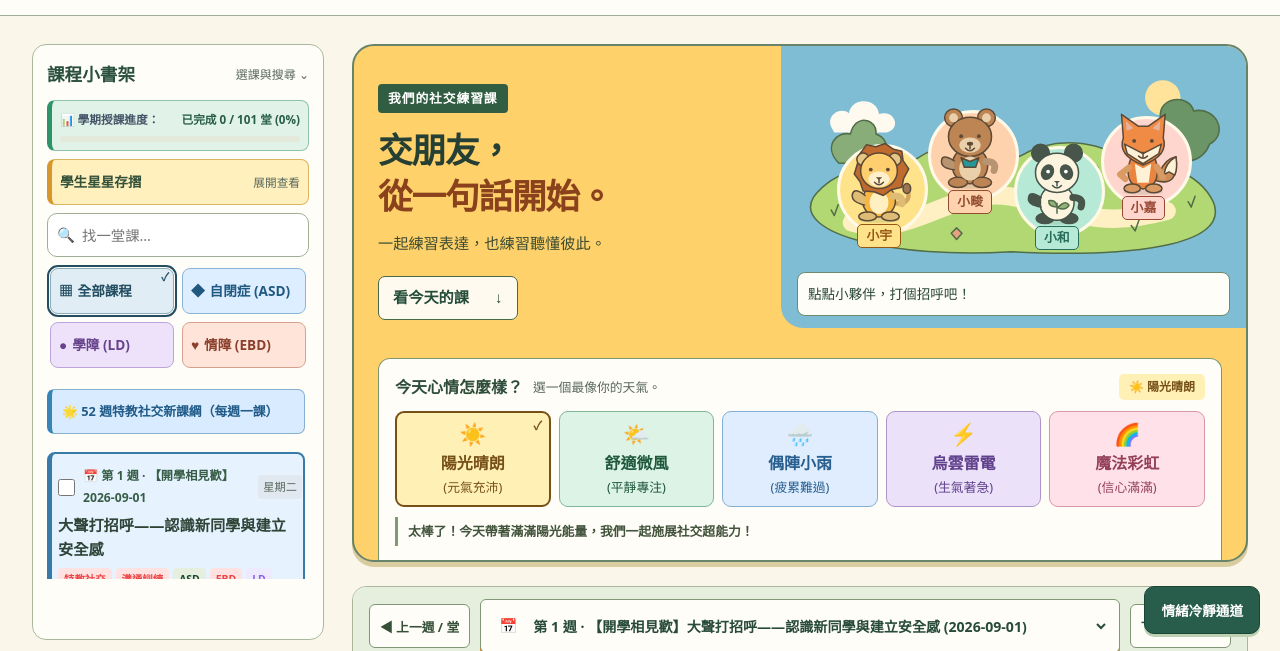
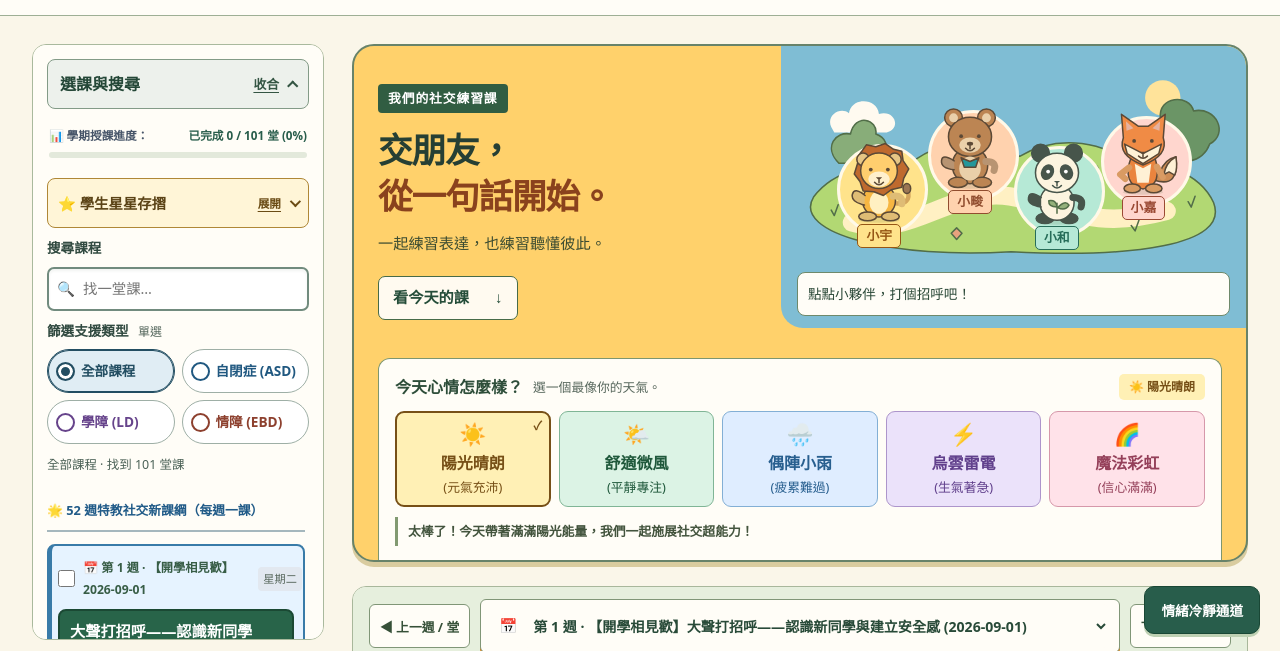
Before and after one commit to evatsai0108/my-101-social-skills, a website: page 備課平台/index.html in a window 1280 px wide. Shown: the part 148-799 px from the top of the page. Drawn offline with Linux system fonts and the light colour scheme; no server answers; a small style sheet from the web is missing.

Commit message:
style: 區分課程篩選收合與教案按鈕並移除小書架標題

```diff
--- /dev/null
+++ b/備課平台/course-picker.css
@@ -0,0 +1,50 @@
+/* 收合、搜尋、單選篩選及開啟教案，各有固定的形狀和操作提示。 */
+.social-garden .course-picker-toggle {
+  display: flex; align-items: center; justify-content: space-between; gap: 10px;
+  min-height: 48px; padding: 10px 12px; margin: 0 0 16px;
+  list-style: none; cursor: pointer; color: #244737; background: #edf1ec;
+  border: 1px solid #839b87; border-radius: 8px; font-size: 1rem; font-weight: 800;
+}
+.social-garden .course-picker-toggle::-webkit-details-marker,
+.social-garden .index-students-container > summary::-webkit-details-marker { display: none; }
+.social-garden .disclosure-action { display: inline-flex; align-items: center; gap: 9px; flex-shrink: 0; font-size: .8rem; font-weight: 700; color: #345543; }
+.social-garden .disclosure-action > :is(.when-open,.when-closed) { text-decoration: underline; text-underline-offset: 3px; }
+.social-garden .disclosure-chevron { width: 8px; height: 8px; border-right: 2px solid currentColor; border-bottom: 2px solid currentColor; transform: rotate(45deg) translateY(-2px); }
+.social-garden details > summary .when-open,
+.social-garden details[open] > summary .when-closed { display: none; }
+.social-garden details[open] > summary .when-open { display: inline; }
+.social-garden details[open] > summary .disclosure-chevron { transform: rotate(225deg) translate(-2px,-1px); }
+.social-garden .course-progress-panel { background: transparent; border: 0; border-radius: 0; padding: 0 2px 12px; margin-bottom: 8px; }
+.social-garden .index-students-container { border: 1px solid #af8736; border-radius: 8px; background: #fff5d7; padding: 0; overflow: hidden; }
+.social-garden .index-students-container > summary { min-height: 48px; padding: 8px 10px; gap: 8px; }
+.social-garden .index-students-container > summary > .student-bank-label { color: #5b4316; font-size: .9rem; font-weight: 800; }
+.social-garden .index-students-container > summary > .disclosure-action { color: #6a4b14; font-weight: 700; }
+.social-garden .index-students-container[open] > summary { border-bottom: 1px solid #d5bd87; }
+.social-garden .index-students-container > :not(summary) { margin-inline: 10px; }
+.social-garden .index-students-grid { padding-bottom: 10px; }
+.social-garden .sidebar-field-label, .social-garden .course-filter-set legend { display: block; color: #314a40; font-size: .85rem; font-weight: 800; margin-bottom: 6px; }
+.social-garden .search-box input { border: 2px solid #718b7e; border-radius: 7px; box-shadow: inset 0 2px 3px #193c2710; }
+.social-garden .course-filter-set { min-width: 0; padding: 0; margin: 0; border: 0; }
+.social-garden .course-filter-set legend > span { color: #53655b; font-size: .75rem; font-weight: 500; margin-left: 6px; }
+.social-garden .filter-pills { padding: 0; margin-bottom: 0; gap: 7px; }
+.social-garden .pill { min-height: 44px; padding: 7px 8px; border: 1px solid #9eafa6; border-radius: 999px; background: #fff; box-shadow: none; gap: 6px; }
+.social-garden .pill::before { content: ''; width: 15px; height: 15px; flex: 0 0 15px; border: 2px solid currentColor; border-radius: 50%; background: #fff; }
+.social-garden .pill.active, .social-garden .pill[aria-pressed='true'] { border-color: var(--filter-ink); outline: 0; background: var(--filter-tint); box-shadow: inset 0 0 0 1px var(--filter-ink); }
+.social-garden .pill[aria-pressed='true']::before { background: currentColor; box-shadow: inset 0 0 0 3px #fff; }
+.social-garden .pill.active::after { content: none; }
+.social-garden .course-filter-status { font-size: .78rem; color: #4b6156; margin: 10px 0 4px; }
+.social-garden .date-list .curriculum-group-header { background: transparent !important; border: 0 !important; border-bottom: 2px solid #a5b7bd !important; border-radius: 0 !important; padding: 8px 0 !important; margin-bottom: 2px !important; cursor: default; }
+.social-garden .date-card { cursor: default; }
+.social-garden .date-card-title { margin: 8px 0; }
+.social-garden .course-open-button { display: flex; justify-content: space-between; align-items: center; gap: 8px; width: 100%; min-height: 44px; padding: 8px 10px; color: #fff; background: #286449; border: 2px solid #1b4934; border-bottom-width: 4px; border-radius: 8px; font: inherit; font-weight: 800; text-align: left; cursor: pointer; }
+.social-garden .course-open-button > :last-child { flex-shrink: 0; font-size: 1.1rem; }
+.social-garden .course-open-button:hover { background: #1c5038; }
+.social-garden .course-open-button:active { border-bottom-width: 2px; padding-top: 10px; }
+.social-garden .sidebar :is(button,summary,input,select):focus-visible { outline: 3px solid #145fb8; outline-offset: 3px; }
+.social-garden .sidebar :is(.course-picker-toggle,.index-students-container > summary):hover { filter: brightness(.97); }
+@media (max-width: 960px) {
+  .social-garden .course-picker-body { max-height: none; }
+}
+@media (prefers-reduced-motion: reduce) {
+  .social-garden .date-card { transition: none; }
+}
--- a/備課平台/garden-ui.js
+++ b/備課平台/garden-ui.js
@@ -37,6 +37,7 @@
       document.querySelectorAll('.pill').forEach(option => {
         option.setAttribute('aria-pressed', String(option === button));
       });
+      courseList.scrollTop = 0;
     });
   });
 
@@ -66,20 +67,41 @@
   });
 
   const courseList = document.getElementById('dateList');
+  document.getElementById('searchInput').addEventListener('input', () => { courseList.scrollTop = 0; });
   function labelCourses() {
     let section = 'weekly';
     [...courseList.children].forEach(card => {
       if (card.classList.contains('curriculum-group-header')) {
         section = card.classList.contains('legacy') ? 'inspiration' : 'weekly';
+        card.setAttribute('role', 'heading');
+        card.setAttribute('aria-level', '3');
         return;
       }
       if (!card.classList.contains('date-card')) return;
       card.dataset.courseSection = section;
-      card.setAttribute('tabindex', '0');
       card.setAttribute('role', 'group');
-      card.setAttribute('aria-label', card.querySelector('.date-card-title').textContent);
-      card.querySelector('.sidebar-date-checkbox').setAttribute('aria-label', `標記課程完成：${card.querySelector('.date-card-title').textContent}`);
+      const title = card.querySelector('.date-card-title');
+      const courseTitle = title.querySelector('.course-link-label')?.textContent || title.textContent;
+      card.setAttribute('aria-label', courseTitle);
+      card.querySelector('.sidebar-date-checkbox').setAttribute('aria-label', `標記課程完成：${courseTitle}`);
+      if (!title.querySelector('button')) {
+        const button = document.createElement('button');
+        button.type = 'button';
+        button.className = 'course-open-button';
+        button.setAttribute('aria-label', `開啟教案：${courseTitle}`);
+        const label = document.createElement('span');
+        label.className = 'course-link-label';
+        label.textContent = courseTitle;
+        const arrow = document.createElement('span');
+        arrow.setAttribute('aria-hidden', 'true');
+        arrow.textContent = '→';
+        button.append(label, arrow);
+        title.replaceChildren(button);
+      }
     });
+    const count = courseList.querySelectorAll('.date-card').length;
+    const selected = document.querySelector('.pill[aria-pressed="true"]')?.textContent.trim() || '全部課程';
+    document.getElementById('course-filter-status').textContent = `${selected} · 找到 ${count} 堂課`;
   }
   courseList.addEventListener('keydown', event => {
     if (!event.target.matches('.date-card') || !['Enter', ' '].includes(event.key)) return;
--- a/備課平台/index.html
+++ b/備課平台/index.html
@@ -11,6 +11,7 @@
   <link rel="stylesheet" href="styles.css">
   <link rel="stylesheet" href="teacher-tools.css">
   <link rel="stylesheet" href="garden-theme.css?v=20261031-color">
+  <link rel="stylesheet" href="course-picker.css?v=20261031-controls">
 </head>
 <body class="social-garden">
   <a class="skip-link" href="#dailyLesson">跳到今天的課程</a>
@@ -42,7 +43,7 @@
     <!-- Left Sidebar: Chronological Date Timeline -->
     <aside class="sidebar">
       <details class="course-picker" open>
-        <summary class="sidebar-title"><span>課程小書架</span><span class="course-picker-hint">選課與搜尋 <span aria-hidden="true">⌄</span></span></summary>
+        <summary class="course-picker-toggle"><span>選課與搜尋</span><span class="disclosure-action"><span class="when-closed">展開</span><span class="when-open">收合</span><span class="disclosure-chevron" aria-hidden="true"></span></span></summary>
         <div class="course-picker-body">
 
       <!-- 快速跳轉下拉選單 -->
@@ -67,7 +68,7 @@
 
       <!-- 4 Student Star Bank Chips -->
       <details class="index-students-container">
-        <summary>學生星星存摺 <span>展開查看</span></summary>
+        <summary><span class="student-bank-label">⭐ 學生星星存摺</span><span class="disclosure-action"><span class="when-closed">展開</span><span class="when-open">收合</span><span class="disclosure-chevron" aria-hidden="true"></span></span></summary>
         <div class="index-students-header">
           <span>⭐ 四位學生代幣存摺：</span>
           <span style="font-size:0.7rem; color:#94a3b8; font-weight:normal;">點擊萌寵擊掌 · ±增減星星</span>
@@ -78,18 +79,23 @@
       </details>
 
       <!-- Keyword Search -->
+      <label class="sidebar-field-label" for="searchInput">搜尋課程</label>
       <div class="search-box">
         <span class="search-icon">🔍</span>
         <input type="search" id="searchInput" aria-label="搜尋課程主題、關鍵字或日期" placeholder="找一堂課…">
       </div>
 
       <!-- Quick Filter Pills -->
-      <div class="filter-pills">
-        <button class="pill active" data-filter="ALL" aria-pressed="true"><span aria-hidden="true">▦</span> 全部課程</button>
-        <button class="pill" data-filter="ASD" aria-pressed="false"><span aria-hidden="true">◆</span> 自閉症 (ASD)</button>
-        <button class="pill" data-filter="LD" aria-pressed="false"><span aria-hidden="true">●</span> 學障 (LD)</button>
-        <button class="pill" data-filter="EBD" aria-pressed="false"><span aria-hidden="true">♥</span> 情障 (EBD)</button>
-      </div>
+      <fieldset class="course-filter-set">
+        <legend>篩選支援類型 <span>單選</span></legend>
+        <div class="filter-pills">
+          <button type="button" class="pill active" data-filter="ALL" aria-pressed="true">全部課程</button>
+          <button type="button" class="pill" data-filter="ASD" aria-pressed="false">自閉症 (ASD)</button>
+          <button type="button" class="pill" data-filter="LD" aria-pressed="false">學障 (LD)</button>
+          <button type="button" class="pill" data-filter="EBD" aria-pressed="false">情障 (EBD)</button>
+        </div>
+      </fieldset>
+      <p id="course-filter-status" class="course-filter-status" role="status" aria-live="polite" aria-atomic="true"></p>
 
       <!-- Chronological Date Cards -->
       <div class="date-list" id="dateList">
@@ -485,6 +491,6 @@
   <script src="roleplay-data.js"></script>
   <script src="app.js"></script>
   <script src="teacher-tools.js"></script>
-  <script src="garden-ui.js?v=20261031-color"></script>
+  <script src="garden-ui.js?v=20261031-controls"></script>
 </body>
 </html>
```
